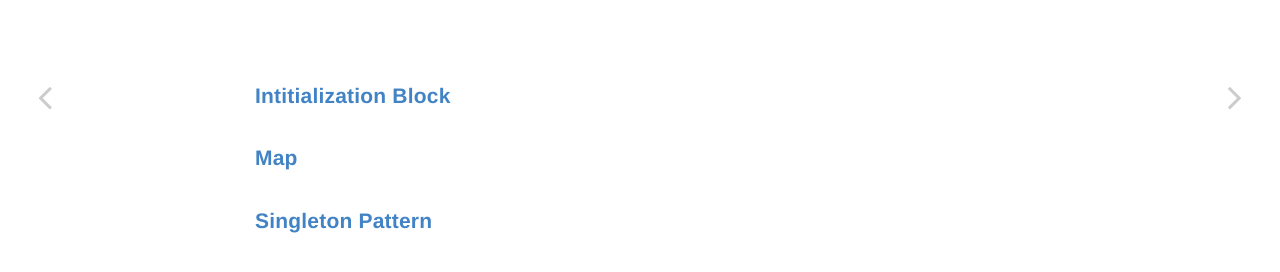
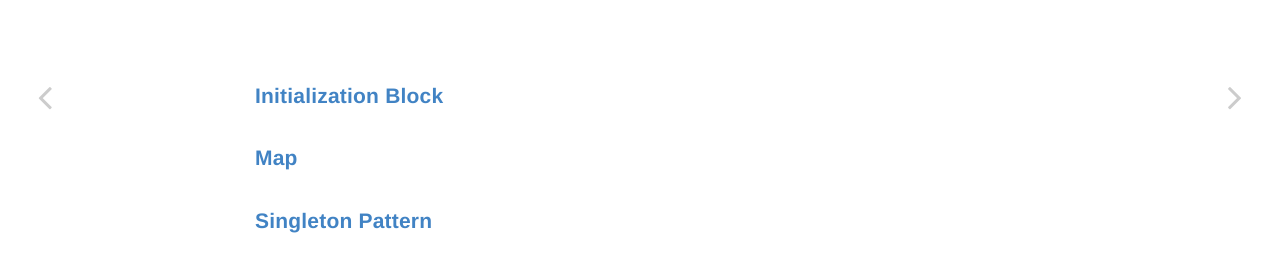
Before and after one commit to huypva/code-by-example-site, a Jekyll site: the page built from _posts/2021-10-14-java.md, in a window 1280 px wide. Shown: the part 378-650 px from the top of the page. Built offline with Jekyll 4.4.1, drawn with Linux system fonts in a browser that asks for light colours.

Commit message:
Update category

```diff
--- a/_posts/2021-10-14-java.md
+++ b/_posts/2021-10-14-java.md
@@ -10,9 +10,9 @@ layout: post
     <img src="../assets/images/spring_boot_icon.png"/>
 </div>
 
-### [Intitialization Block](../java/initialization-block)
+### [Initialization Block](../java/initialization-block)
 
-### [Map](./java/map)
+### [Map](https://huypva.github.io/code-by-example-site/java/map)
 
 ### [Singleton Pattern](./java/singleton-attern)
 
```
